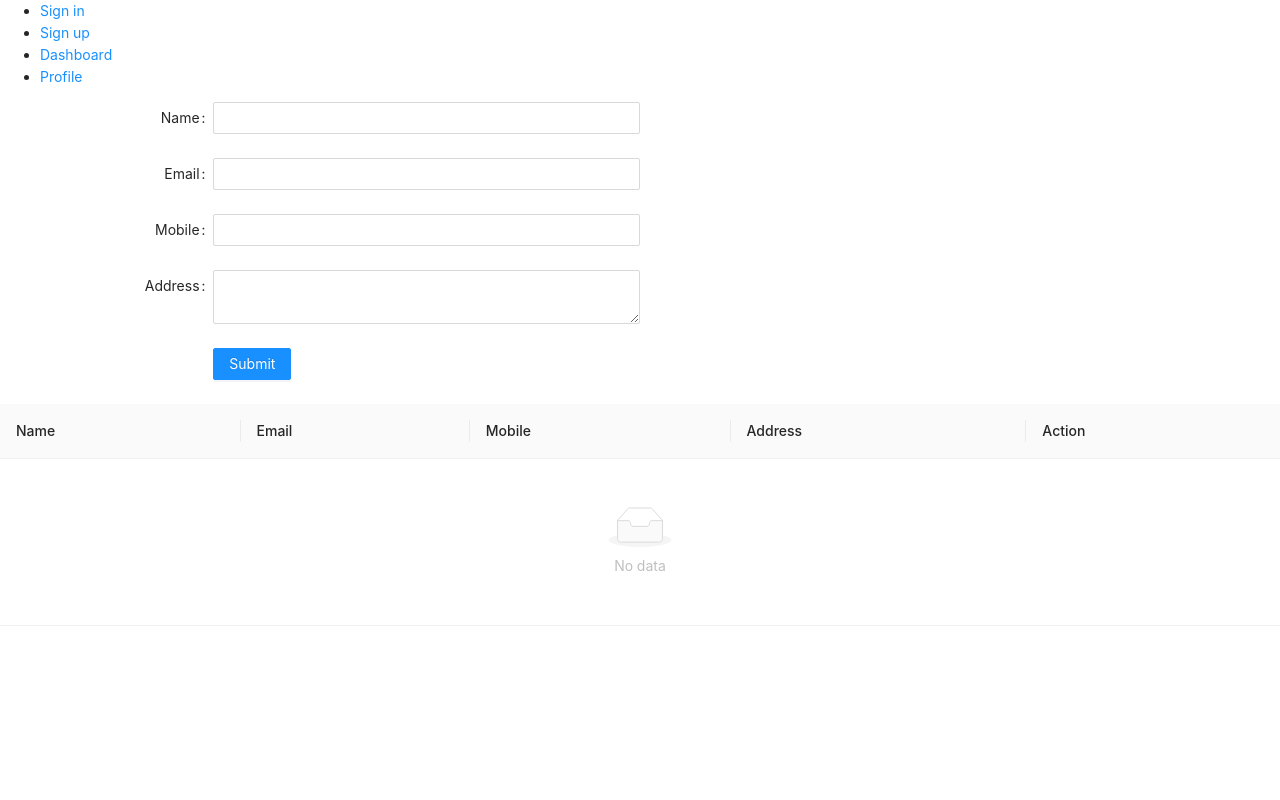
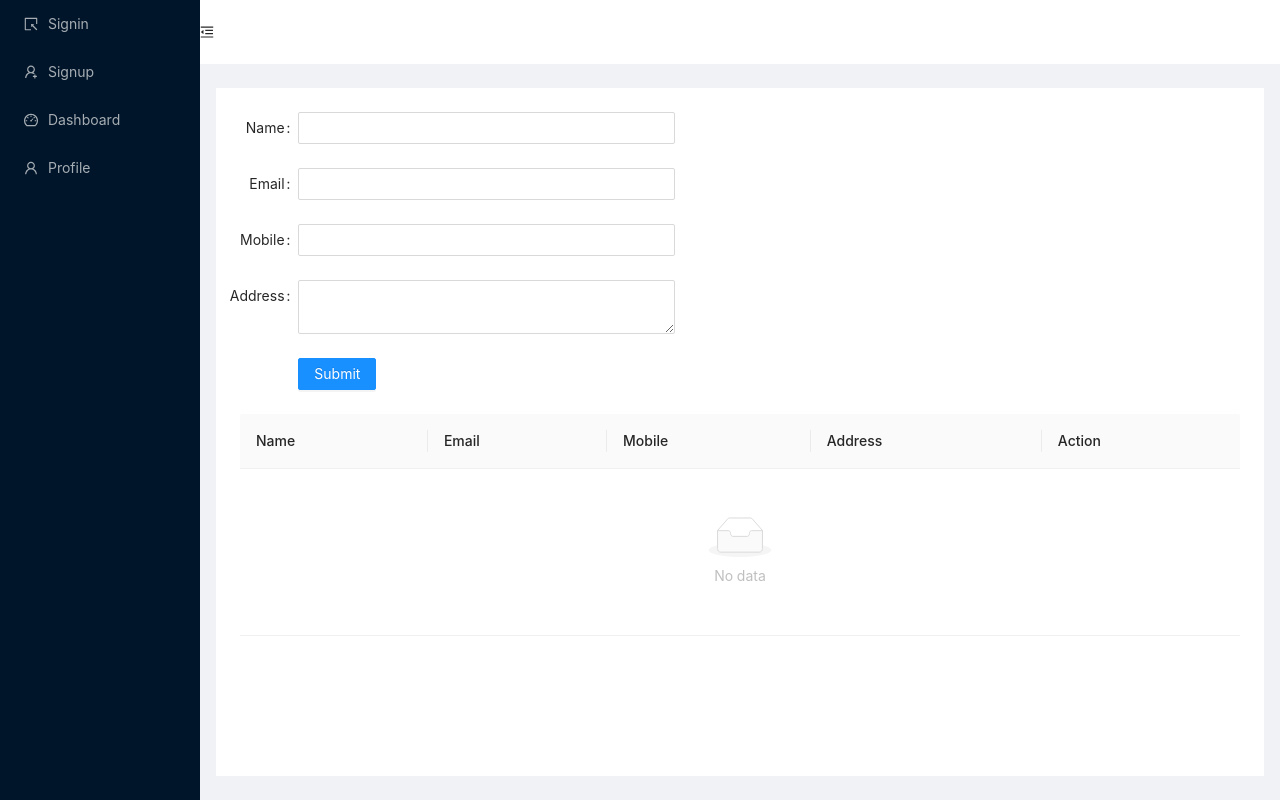
Before and after one commit to chawandinesh/sampleroutes, a React (Create React App) app: page /signin in a window 1280 px wide. Built offline with nearby package versions, Linux system fonts and the light colour scheme.

Commit message:
add layout

```diff
--- a/src/App.css
+++ b/src/App.css
@@ -47,10 +47,36 @@
   padding-left: 50px;
 }
 
-/* .ant-form-item-control {
-  padding-left: 30px;
-} */
+#components-layout-demo-custom-trigger .trigger {
+  font-size: 18px;
+  line-height: 64px;
+  padding: 0 24px;
+  cursor: pointer;
+  transition: color 0.3s;
+}
 
-/* .ant-input {
-  width: 300px;
-} */
+#components-layout-demo-custom-trigger .trigger:hover {
+  color: #1890ff;
+}
+
+#components-layout-demo-custom-trigger .logo {
+  height: 32px;
+  background: rgba(255, 255, 255, 0.2);
+  margin: 16px;
+}
+
+.site-layout .site-layout-background {
+  background: #fff;
+}
+
+.ant-layout {
+  height: 100vh;
+}
+
+.userForm {
+  margin-left: -130px;
+}
+
+.editUserForm .ant-btn-primary {
+  margin-left: 80px;
+}
--- a/src/App.js
+++ b/src/App.js
@@ -3,36 +3,82 @@
  */
 import React from "react";
 import { BrowserRouter as Router, Link } from "react-router-dom";
+import { Layout, Menu } from "antd";
+import {
+  MenuUnfoldOutlined,
+  MenuFoldOutlined,
+  UserOutlined,
+  UserAddOutlined,
+  SelectOutlined,
+  DashboardOutlined,
+} from "@ant-design/icons";
 import "./App.css";
 import AppRoutes from "./AppRoutes";
 
+const { Header, Sider, Content } = Layout;
+
 // App Component
 class App extends React.PureComponent {
+  state = {
+    collapsed: false,
+  };
+
+  /**
+   * @method @name toggle
+   * to enable and disable the sider menu
+   */
+  toggle = () => {
+    this.setState({
+      collapsed: !this.state.collapsed,
+    });
+  };
+
   /**
    * @render to display  component on the ui
    */
   render() {
     return (
       <Router>
-        {/* Links to Forward page to the specific route component */}
-        <nav>
-          <ul>
-            <li>
-              <Link to="/signin"> Sign in</Link>
-            </li>
-            <li>
-              <Link to="/signup">Sign up</Link>
-            </li>
-            <li>
-              <Link to="/dashboard">Dashboard</Link>
-            </li>
-            <li>
-              <Link to="/profile">Profile</Link>
-            </li>
-          </ul>
-        </nav>
-
-        <AppRoutes />
+        <Layout>
+          <Sider trigger={null} collapsible collapsed={this.state.collapsed}>
+            <div className="logo" />
+            <Menu theme="dark" mode="inline">
+              <Menu.Item key="1" icon={<SelectOutlined />}>
+                <Link to="/signin">Signin</Link>
+              </Menu.Item>
+              <Menu.Item key="2" icon={<UserAddOutlined />}>
+                <Link to="/signup">Signup</Link>
+              </Menu.Item>
+              <Menu.Item key="3" icon={<DashboardOutlined />}>
+                <Link to="/dashboard">Dashboard</Link>
+              </Menu.Item>
+              <Menu.Item key="4" icon={<UserOutlined />}>
+                <Link to="/profile">Profile</Link>
+              </Menu.Item>
+            </Menu>
+          </Sider>
+          <Layout className="site-layout">
+            <Header className="site-layout-background" style={{ padding: 0 }}>
+              {React.createElement(
+                this.state.collapsed ? MenuUnfoldOutlined : MenuFoldOutlined,
+                {
+                  className: "trigger",
+                  onClick: this.toggle,
+                }
+              )}
+            </Header>
+            <Content
+              className="site-layout-background"
+              style={{
+                margin: "24px 16px",
+                padding: 24,
+                minHeight: 280,
+              }}
+            >
+              <AppRoutes />
+            </Content>
+          </Layout>
+        </Layout>
       </Router>
     );
   }
--- a/src/AppRoutes.js
+++ b/src/AppRoutes.js
@@ -32,6 +32,9 @@ class AppRoutes extends Component {
           <Route path="/profile">
             <Profile />
           </Route>
+          <Route exact path="/">
+            <h1>Welcome</h1>
+          </Route>
         </Switch>
       </Fragment>
     );
--- a/src/components/EditUserModal.js
+++ b/src/components/EditUserModal.js
@@ -10,6 +10,10 @@ import UserForm from "./UserForm";
  * Component to update existing user data
  */
 class EditUserModal extends Component {
+  /**
+   * @render
+   * shows modal for update existing data
+   */
   render() {
     return (
       <div>
@@ -25,7 +29,9 @@ class EditUserModal extends Component {
             onFinish={this.props.onEditFinish}
             ref={this.props.editFormRef}
           >
-            <UserForm />
+            <div className="editUserForm">
+              <UserForm />
+            </div>
           </Form>
         </Modal>
       </div>
--- a/src/components/Signin.js
+++ b/src/components/Signin.js
@@ -23,6 +23,7 @@ class Signin extends PureComponent {
       data: [],
       visible: false,
       editIndexValue: undefined,
+      collapsed: false,
     };
   }
 
@@ -131,7 +132,9 @@ class Signin extends PureComponent {
           onFinish={this.onFinish}
           ref={this.formRef}
         >
-          <UserForm buttonLayout={this.buttonLayout} />
+          <div className="userForm">
+            <UserForm buttonLayout={this.buttonLayout} />
+          </div>
         </Form>
         <EditUserModal
           visible={this.state.visible}
--- a/src/components/UserForm.js
+++ b/src/components/UserForm.js
@@ -6,8 +6,12 @@ import { Form, Input, Button } from "antd";
 
 /**
  * @class @name UserForm
+ * form to register the new user and update the user
  */
 class UserForm extends Component {
+  /**
+   * @render returns form ui on to the screen
+   */
   render() {
     return (
       <React.Fragment>
```
Also changed, not shown: src/components/UserTable.js (+11 -1 lines).
